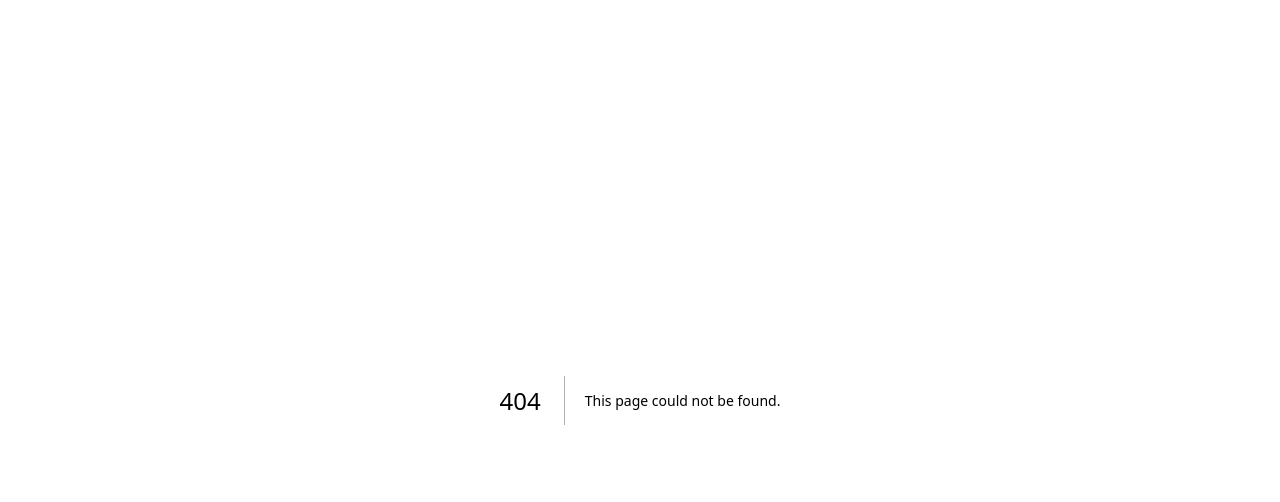
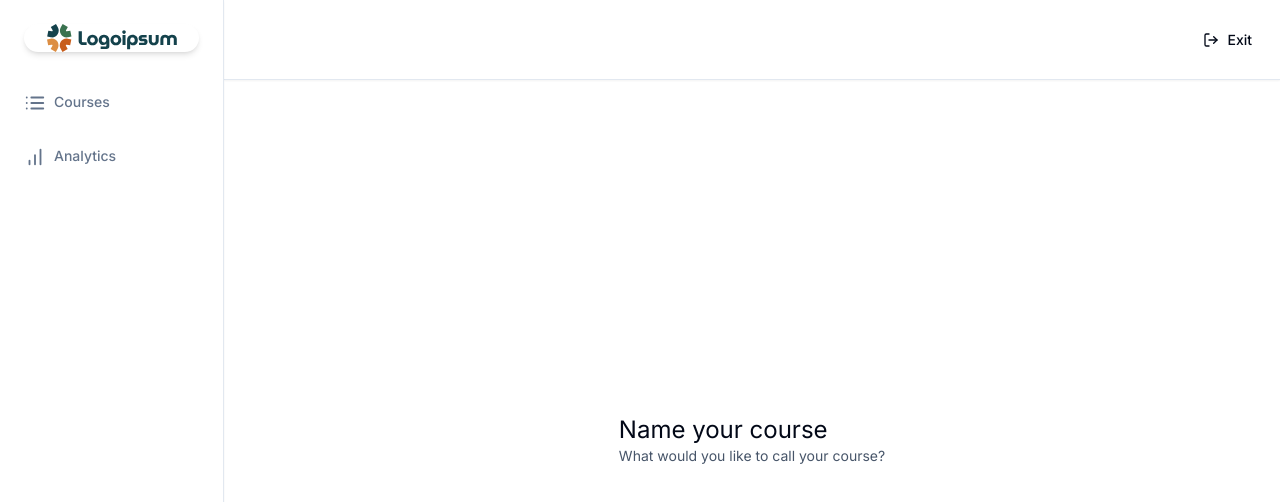
Before and after one commit to Wmugacha/SkillStack, a Next.js app: page /teacher/create in a window 1280 px wide. Before the commit this address had no page. Shown: the top 502 px of the page. Built offline with nearby package versions, Linux system fonts and the light colour scheme.

Commit message:
course form

```diff
--- a/app/(dashboard)/(routes)/teacher/courses/page.tsx
+++ b/app/(dashboard)/(routes)/teacher/courses/page.tsx
@@ -1,7 +1,14 @@
+import { Button } from "@/components/ui/button";
+import Link from "next/link";
+
 const CoursesPage = () => {
     return (
-        <div>
-            Courses Page
+        <div className="p-6">
+            <Link href="/teacher/create">
+            <Button>
+                New Course
+            </Button>
+            </Link>
         </div>
      );
 }
--- /dev/null
+++ b/app/(dashboard)/(routes)/teacher/create/page.tsx
@@ -0,0 +1,51 @@
+"use client";
+
+import * as z from "zod";
+import axios from "axios";
+import { zodResolver } from "@hookform/resolvers/zod";
+import { useForm } from "react-hook-form";
+import { useRouter } from "next/router";
+
+import {
+    Form,
+    FormControl,
+    FormDescription,
+    FormField,
+    FormLabel,
+    FormMessage,
+ } from "@/components/ui/form";
+import { Button } from "@/components/ui/button";
+import { Input } from "@/components/ui/input";
+
+const formSchema = z.object({
+    title: z.string().min(1, { message: "Title is required" }),
+
+});
+
+const CreatePage = () => {
+    const form = useForm<z.infer<typeof formSchema>>({
+        resolver: zodResolver(formSchema),
+        defaultValues: { title: "" },
+    });
+
+    const { isSubmitting, isValid } = form.formState;
+
+    const onSubmit = (values: z.infer<typeof formSchema>) => {
+        console.log(values);
+    };
+
+    return (
+        <div className="max-w-5xl mx-auto flex md:items-center md:justify-center h-full p-6">
+            <div>
+                <h1 className="text-2xl">
+                    Name your course
+                </h1>
+                <p className="text-sm text-slate-600">
+                    What would you like to call your course?
+                </p>
+            </div>
+        </div>
+     );
+}
+
+export default CreatePage;
--- a/app/(dashboard)/layout.tsx
+++ b/app/(dashboard)/layout.tsx
@@ -14,7 +14,7 @@
             <div className="hidden md:flex h-full w-56 flex-col fixed inset-y-0 z-50">
                 <Sidebar />
             </div>
-            <main className="md:pl-56 h-full">
+            <main className="md:pl-56 pt-[80px] h-full">
             {children}
             </main>
         </div>
--- /dev/null
+++ b/components/ui/form.tsx
@@ -0,0 +1,176 @@
+import * as React from "react"
+import * as LabelPrimitive from "@radix-ui/react-label"
+import { Slot } from "@radix-ui/react-slot"
+import {
+  Controller,
+  ControllerProps,
+  FieldPath,
+  FieldValues,
+  FormProvider,
+  useFormContext,
+} from "react-hook-form"
+
+import { cn } from "@/lib/utils"
+import { Label } from "@/components/ui/label"
+
+const Form = FormProvider
+
+type FormFieldContextValue<
+  TFieldValues extends FieldValues = FieldValues,
+  TName extends FieldPath<TFieldValues> = FieldPath<TFieldValues>
+> = {
+  name: TName
+}
+
+const FormFieldContext = React.createContext<FormFieldContextValue>(
+  {} as FormFieldContextValue
+)
+
+const FormField = <
+  TFieldValues extends FieldValues = FieldValues,
+  TName extends FieldPath<TFieldValues> = FieldPath<TFieldValues>
+>({
+  ...props
+}: ControllerProps<TFieldValues, TName>) => {
+  return (
+    <FormFieldContext.Provider value={{ name: props.name }}>
+      <Controller {...props} />
+    </FormFieldContext.Provider>
+  )
+}
+
+const useFormField = () => {
+  const fieldContext = React.useContext(FormFieldContext)
+  const itemContext = React.useContext(FormItemContext)
+  const { getFieldState, formState } = useFormContext()
+
+  const fieldState = getFieldState(fieldContext.name, formState)
+
+  if (!fieldContext) {
+    throw new Error("useFormField should be used within <FormField>")
+  }
+
+  const { id } = itemContext
+
+  return {
+    id,
+    name: fieldContext.name,
+    formItemId: `${id}-form-item`,
+    formDescriptionId: `${id}-form-item-description`,
+    formMessageId: `${id}-form-item-message`,
+    ...fieldState,
+  }
+}
+
+type FormItemContextValue = {
+  id: string
+}
+
+const FormItemContext = React.createContext<FormItemContextValue>(
+  {} as FormItemContextValue
+)
+
+const FormItem = React.forwardRef<
+  HTMLDivElement,
+  React.HTMLAttributes<HTMLDivElement>
+>(({ className, ...props }, ref) => {
+  const id = React.useId()
+
+  return (
+    <FormItemContext.Provider value={{ id }}>
+      <div ref={ref} className={cn("space-y-2", className)} {...props} />
+    </FormItemContext.Provider>
+  )
+})
+FormItem.displayName = "FormItem"
+
+const FormLabel = React.forwardRef<
+  React.ElementRef<typeof LabelPrimitive.Root>,
+  React.ComponentPropsWithoutRef<typeof LabelPrimitive.Root>
+>(({ className, ...props }, ref) => {
+  const { error, formItemId } = useFormField()
+
+  return (
+    <Label
+      ref={ref}
+      className={cn(error && "text-destructive", className)}
+      htmlFor={formItemId}
+      {...props}
+    />
+  )
+})
+FormLabel.displayName = "FormLabel"
+
+const FormControl = React.forwardRef<
+  React.ElementRef<typeof Slot>,
+  React.ComponentPropsWithoutRef<typeof Slot>
+>(({ ...props }, ref) => {
+  const { error, formItemId, formDescriptionId, formMessageId } = useFormField()
+
+  return (
+    <Slot
+      ref={ref}
+      id={formItemId}
+      aria-describedby={
+        !error
+          ? `${formDescriptionId}`
+          : `${formDescriptionId} ${formMessageId}`
+      }
+      aria-invalid={!!error}
+      {...props}
+    />
+  )
+})
+FormControl.displayName = "FormControl"
+
+const FormDescription = React.forwardRef<
+  HTMLParagraphElement,
+  React.HTMLAttributes<HTMLParagraphElement>
+>(({ className, ...props }, ref) => {
+  const { formDescriptionId } = useFormField()
+
+  return (
+    <p
+      ref={ref}
+      id={formDescriptionId}
+      className={cn("text-sm text-muted-foreground", className)}
+      {...props}
+    />
+  )
+})
+FormDescription.displayName = "FormDescription"
+
+const FormMessage = React.forwardRef<
+  HTMLParagraphElement,
+  React.HTMLAttributes<HTMLParagraphElement>
+>(({ className, children, ...props }, ref) => {
+  const { error, formMessageId } = useFormField()
+  const body = error ? String(error?.message) : children
+
+  if (!body) {
+    return null
+  }
+
+  return (
+    <p
+      ref={ref}
+      id={formMessageId}
+      className={cn("text-sm font-medium text-destructive", className)}
+      {...props}
+    >
+      {body}
+    </p>
+  )
+})
+FormMessage.displayName = "FormMessage"
+
+export {
+  useFormField,
+  Form,
+  FormItem,
+  FormLabel,
+  FormControl,
+  FormDescription,
+  FormMessage,
+  FormField,
+}
--- /dev/null
+++ b/components/ui/input.tsx
@@ -0,0 +1,25 @@
+import * as React from "react"
+
+import { cn } from "@/lib/utils"
+
+export interface InputProps
+  extends React.InputHTMLAttributes<HTMLInputElement> {}
+
+const Input = React.forwardRef<HTMLInputElement, InputProps>(
+  ({ className, type, ...props }, ref) => {
+    return (
+      <input
+        type={type}
+        className={cn(
+          "flex h-10 w-full rounded-md border border-input bg-background px-3 py-2 text-sm ring-offset-background file:border-0 file:bg-transparent file:text-sm file:font-medium placeholder:text-muted-foreground focus-visible:outline-none focus-visible:ring-2 focus-visible:ring-ring focus-visible:ring-offset-2 disabled:cursor-not-allowed disabled:opacity-50",
+          className
+        )}
+        ref={ref}
+        {...props}
+      />
+    )
+  }
+)
+Input.displayName = "Input"
+
+export { Input }
--- /dev/null
+++ b/components/ui/label.tsx
@@ -0,0 +1,26 @@
+"use client"
+
+import * as React from "react"
+import * as LabelPrimitive from "@radix-ui/react-label"
+import { cva, type VariantProps } from "class-variance-authority"
+
+import { cn } from "@/lib/utils"
+
+const labelVariants = cva(
+  "text-sm font-medium leading-none peer-disabled:cursor-not-allowed peer-disabled:opacity-70"
+)
+
+const Label = React.forwardRef<
+  React.ElementRef<typeof LabelPrimitive.Root>,
+  React.ComponentPropsWithoutRef<typeof LabelPrimitive.Root> &
+    VariantProps<typeof labelVariants>
+>(({ className, ...props }, ref) => (
+  <LabelPrimitive.Root
+    ref={ref}
+    className={cn(labelVariants(), className)}
+    {...props}
+  />
+))
+Label.displayName = LabelPrimitive.Root.displayName
+
+export { Label }
```
Also changed, not shown: package.json (+6 -1 lines), 1 other file (tests, documents, lock files or other folders).
